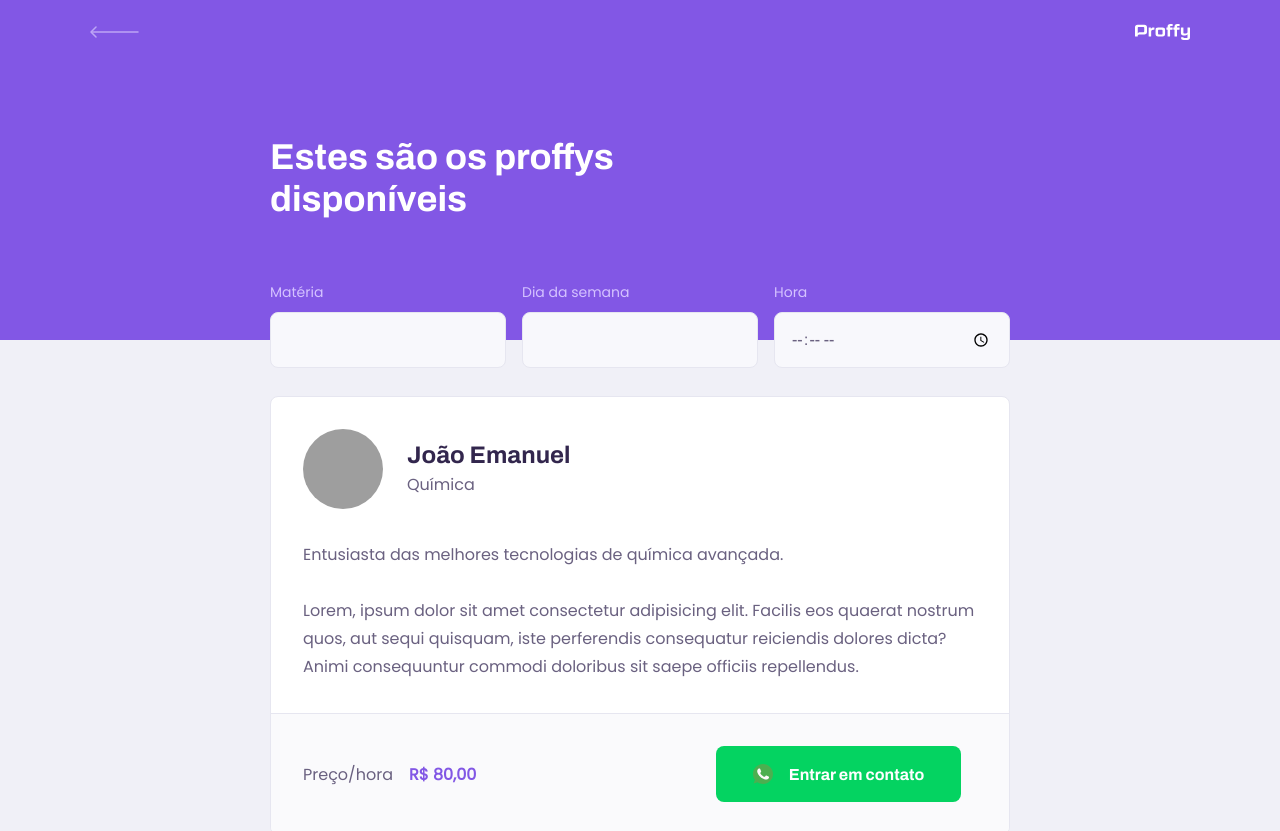
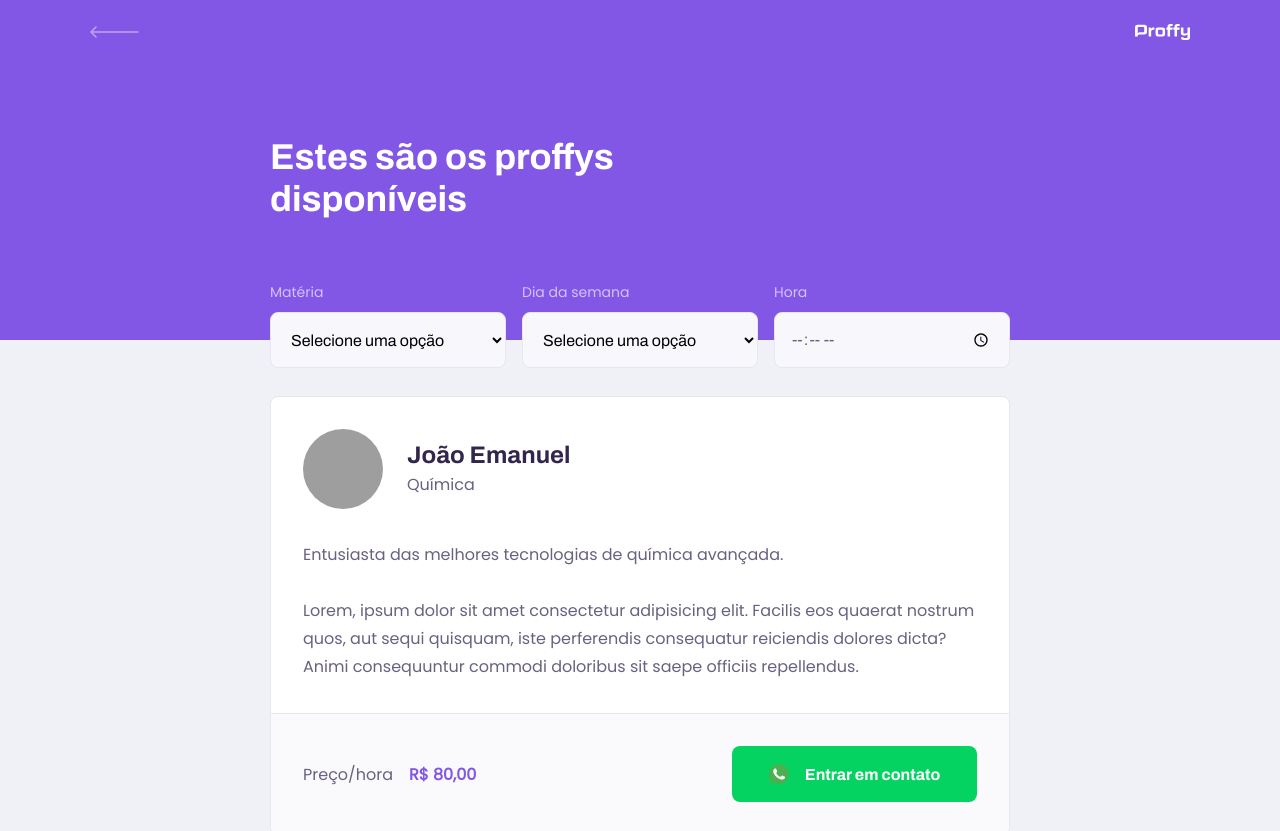
Before and after one commit to emanuel71jo/next-level-week-02-proffy, a React (Create React App) app in the folder web/: page /study in a window 1280 px wide. Shown: the top 831 px of the page. Built offline with nearby package versions, Linux system fonts and the light colour scheme; grey boxes are pictures that could not be loaded.

Commit message:
Adicionado o select no TeacherList

```diff
--- a/web/src/components/Select/styles.css
+++ b/web/src/components/Select/styles.css
@@ -15,7 +15,7 @@
   height: 5.6rem;
   margin-top: 0.8rem;
   border-radius: 0.8rem;
-  background: var(--color-select-background);
+  background: var(--color-input-background);
   border: 1px solid var(--color-line-in-white);
   outline: 0;
   padding: 0 1.6rem;
--- a/web/src/pages/TeacherList/index.tsx
+++ b/web/src/pages/TeacherList/index.tsx
@@ -4,14 +4,41 @@
 import TeacherItem from "../../components/TeacherItem";
 import Input from "../../components/Input";
 import "./styles.css";
+import Select from "../../components/Select";
 
 const TeacherList: React.FC = () => {
   return (
     <div id="page-teacher-list" className="container">
       <PageHeader title="Estes são os proffys disponíveis">
         <form id="search-teachers">
-          <Input label="Matéria" name="subject" type="text" />
-          <Input label="Dia da semana" name="week-day" type="text" />
+          <Select
+            label="Matéria"
+            name="subject"
+            options={[
+              { value: "Artes", label: "Artes" },
+              { value: "Geografia", label: "Geografia" },
+              { value: "Matemática", label: "Matemática" },
+              { value: "Educação Física", label: "Educação Física" },
+              { value: "Física", label: "Física" },
+              { value: "Ciência", label: "Ciência" },
+              { value: "Química", label: "Química" },
+              { value: "História", label: "História" },
+              { value: "Português", label: "Português" },
+            ]}
+          />
+          <Select
+            label="Dia da semana"
+            name="week-day"
+            options={[
+              { value: "0", label: "Domingo" },
+              { value: "1", label: "Segunda-feira" },
+              { value: "2", label: "Terça-feira" },
+              { value: "3", label: "Quarta-feira" },
+              { value: "4", label: "Quinta-feira" },
+              { value: "5", label: "Sexta-feira" },
+              { value: "6", label: "Sábado" },
+            ]}
+          />
           <Input label="Hora" name="time" type="time" />
         </form>
       </PageHeader>
--- a/web/src/pages/TeacherList/styles.css
+++ b/web/src/pages/TeacherList/styles.css
@@ -31,31 +31,16 @@
 
   #page-teacher-list main {
     padding: 3.2rem 0;
-    max-width: 740px;
+    max-width: 74rem;
     margin: 0 auto;
   }
 
-  .teacher-item header,
-  .teacher-item footer {
-    padding: 3.2rem;
-  }
-
-  .teacher-item > p {
-    padding: 0 3.2rem;
-  }
-
-  .teacher-item footer p strong {
-    display: initial;
-    margin-left: 1.6rem;
-  }
-
-  .teacher-item footer button {
-    width: 24.5rem;
-    font-size: 1.6rem;
-    justify-content: center;
-  }
-
-  .teacher-item footer button {
-    margin-right: 1.6rem;
+  #search-teachers
+    .input-block
+    + .input-block
+    #search-teachers
+    .select-block
+    + .select-block {
+    margin-top: 0;
   }
 }
```
